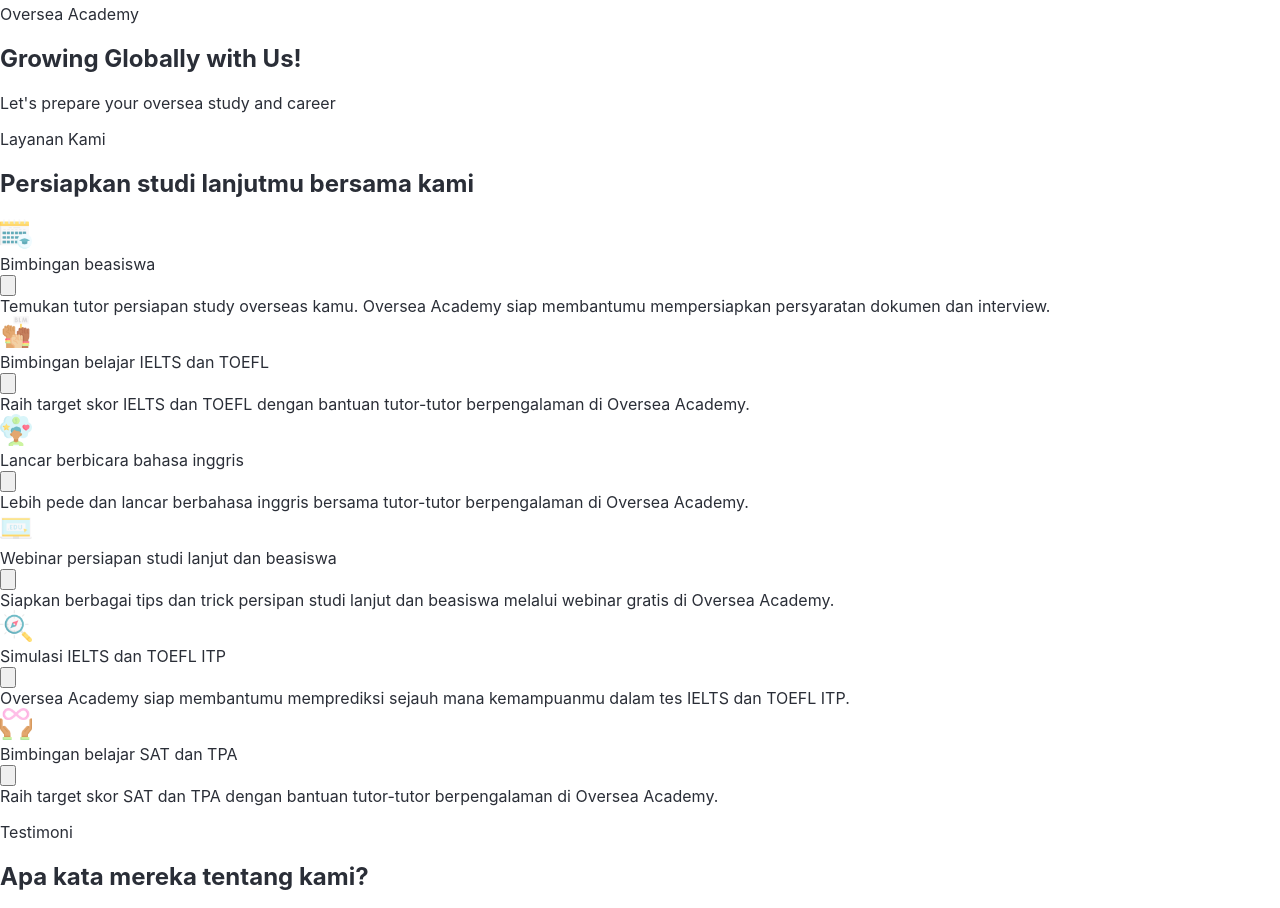
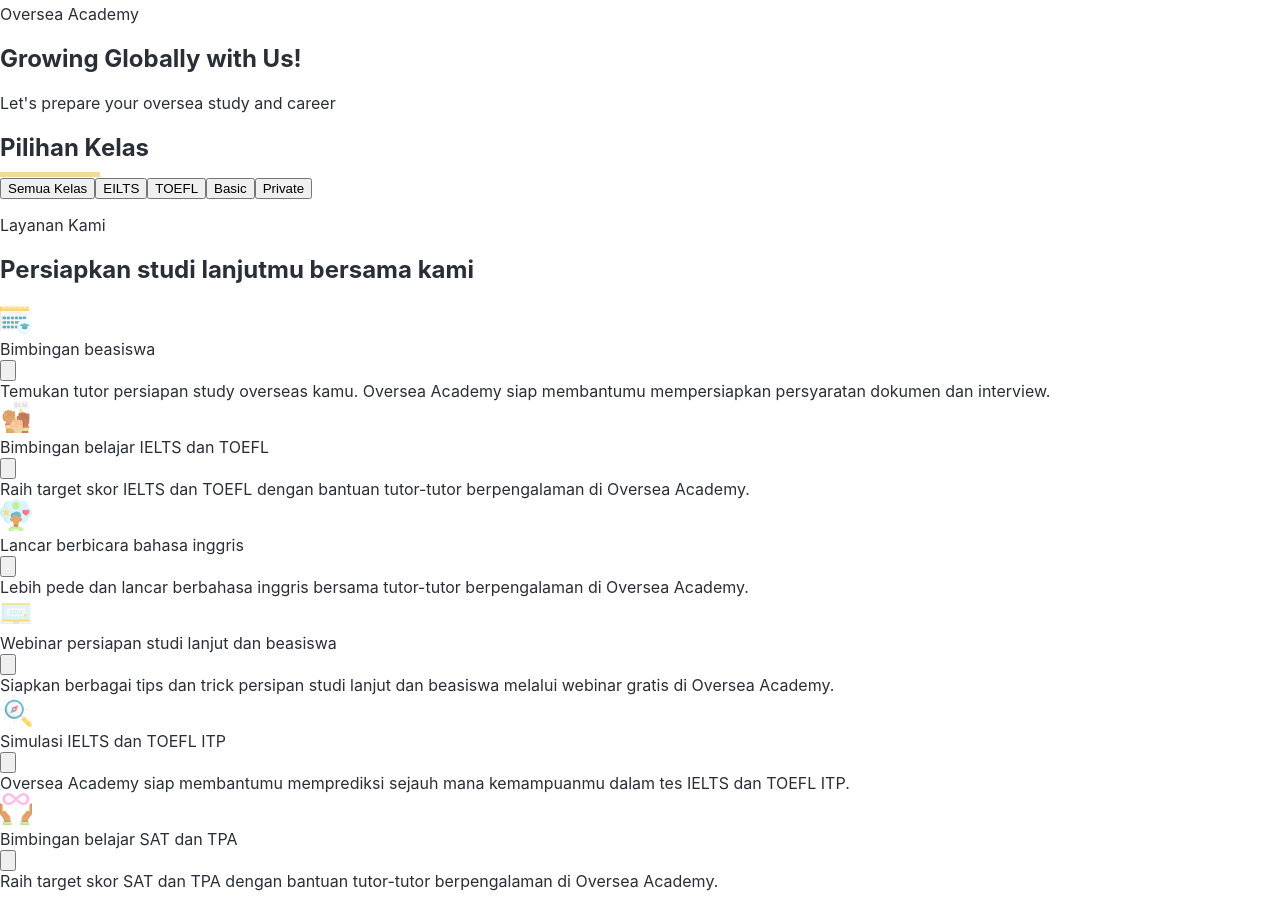
Before and after one commit to oversea-academy/oversea-client, a Next.js app: page / in a window 1280 px wide. Shown: the part 1720-2628 px from the top of the page. Built offline with nearby package versions, Linux system fonts and the light colour scheme; no server answers.

Commit message:
feat: add UI Class Options

```diff
--- /dev/null
+++ b/components/ClassOptions/ClassOption.module.css
@@ -0,0 +1,6 @@
+.garisBawah {
+  margin-top: -10px;
+  width: 100px;
+  text-align: center;
+  border-top: 5px solid rgba(236, 206, 118, 0.75);
+}
--- /dev/null
+++ b/components/ClassOptions/index.js
@@ -0,0 +1,68 @@
+import Image from 'next/image';
+import React, { useState } from 'react';
+import styles from './ClassOption.module.css';
+
+export default function ClassOptions() {
+  const [isFocused, setISFocused] = useState(0);
+
+  function setBtnClassOptions(index) {
+    var btn_class_options = document.getElementsByClassName('btn_class_options');
+    setISFocused(index);
+    for (var i = 0; i < btn_class_options.length; i++) {
+      if (i === index) {
+        btn_class_options[i].classList.add('from-primary');
+        btn_class_options[i].classList.add('via-secondary');
+        btn_class_options[i].classList.add('to-accent');
+        btn_class_options[i].classList.add('text-primary-content');
+      } else {
+        btn_class_options[i].classList.remove('from-primary');
+        btn_class_options[i].classList.remove('via-secondary');
+        btn_class_options[i].classList.remove('to-accent');
+        btn_class_options[i].classList.remove('text-primary-content');
+        btn_class_options[i].classList.add('text-primary');
+        btn_class_options[i].classList.add('bg-stone-400');
+      }
+    }
+  }
+  return (
+    <div className="block justify-center w-full my-3 mx-2">
+      <h2 className="text-center font-semibold text-4xl text-primary my-2">Pilihan Kelas</h2>
+      <div className="inline-flex justify-center w-full">
+        <div className={`${styles.garisBawah}`}> </div>
+      </div>
+
+      <div className="inline-flex justify-center w-full ">
+        <button
+          onClick={() => setBtnClassOptions(0)}
+          className="btn_class_options py-2 px-6 text-sm font-medium lg:text-xl sm:text-xs text-primary-content bg-gradient-to-r from-primary via-secondary to-accent rounded-l-full  hover:text-secondary-content hover:from-primary hover:via-secondary hover:to-accent focus:from-primary focus:via-secondary focus:to-accent focus:text-secondary-content active:from-primary active:via-secondary active:to-accent"
+        >
+          Semua Kelas
+        </button>
+        <button
+          onClick={() => setBtnClassOptions(1)}
+          className="btn_class_options py-2 px-6 text-sm font-medium lg:text-xl sm:text-xs text-primary bg-gradient-to-r bg-stone-400 hover:text-secondary-content hover:from-primary hover:via-secondary hover:to-accent focus:from-primary focus:via-secondary focus:to-accent focus:text-secondary-content active:from-primary active:via-secondary active:to-accent"
+        >
+          EILTS
+        </button>
+        <button
+          onClick={() => setBtnClassOptions(2)}
+          className="btn_class_options py-2 px-6 text-sm font-medium lg:text-xl sm:text-xs text-primary bg-gradient-to-r bg-stone-400 hover:text-secondary-content hover:from-primary hover:via-secondary hover:to-accent focus:from-primary focus:via-secondary focus:to-accent focus:text-secondary-content active:from-primary active:via-secondary active:to-accent"
+        >
+          TOEFL
+        </button>
+        <button
+          onClick={() => setBtnClassOptions(3)}
+          className="btn_class_options py-2 px-6 text-sm font-medium lg:text-xl sm:text-xs text-primary bg-gradient-to-r bg-stone-400 hover:text-secondary-content hover:from-primary hover:via-secondary hover:to-accent focus:from-primary focus:via-secondary focus:to-accent focus:text-secondary-content active:from-primary active:via-secondary active:to-accent"
+        >
+          Basic
+        </button>
+        <button
+          onClick={() => setBtnClassOptions(4)}
+          className="btn_class_options py-2 px-6 text-sm font-medium lg:text-xl sm:text-xs text-primary bg-gradient-to-r bg-stone-400 rounded-r-full hover:text-secondary-content hover:from-primary hover:via-secondary hover:to-accent focus:from-primary focus:via-secondary focus:to-accent focus:text-secondary-content active:from-primary active:via-secondary active:to-accent"
+        >
+          Private
+        </button>
+      </div>
+    </div>
+  );
+}
--- a/pages/index.js
+++ b/pages/index.js
@@ -4,6 +4,7 @@
 import ServiceItem from '../components/ServiceItem';
 import TestimoniCard from '../components/TestimoniCard';
 import React, { useState } from 'react';
+import ClassOptions from '../components/ClassOptions';
 
 export default function Home() {
   const [layanan, setLayanan] = useState([
@@ -85,6 +86,7 @@
               </div>
             </div>
           </div>
+          <ClassOptions></ClassOptions>
         </section>
 
         <section id="layanan">
```
